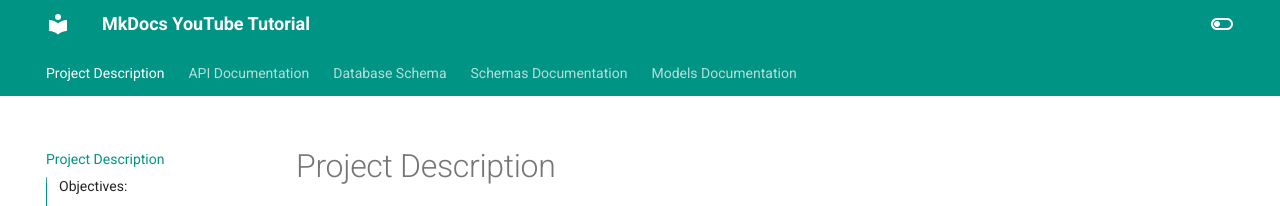
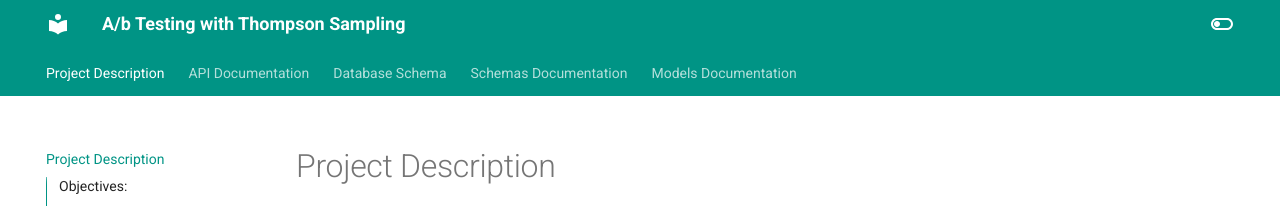
Before and after one commit to lilit54548/Capstone, an MkDocs documentation site: the page built from docs/index.md, in a window 1280 px wide. Shown: the top 206 px of the page. Built offline with MkDocs 1.6.1 and Material for MkDocs 9.7.7, drawn with Linux system fonts in a browser that asks for light colours.

Commit message:
Update mkdocs.yml

```diff
--- a/mkdocs.yml
+++ b/mkdocs.yml
@@ -1,5 +1,5 @@
-site_name: MkDocs YouTube Tutorial
-site_url: https://james-willett.github.io/mkdocs-material-youtube-tutorial/
+site_name: A/b Testing with Thompson Sampling
+site_url: https://github.com/lilit54548/Capstone
 
 theme:
   name: material
@@ -36,6 +36,5 @@ plugins:
             - import sys
             - sys.path.append(".")
 
-# If you want to specify custom rendering options or other handler-specific settings:
           rendering:
             show_source: true
```
